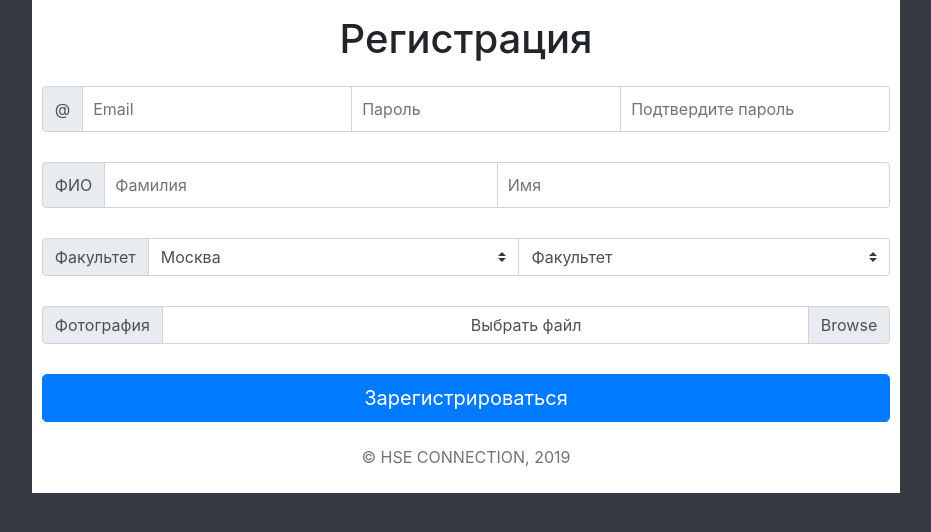
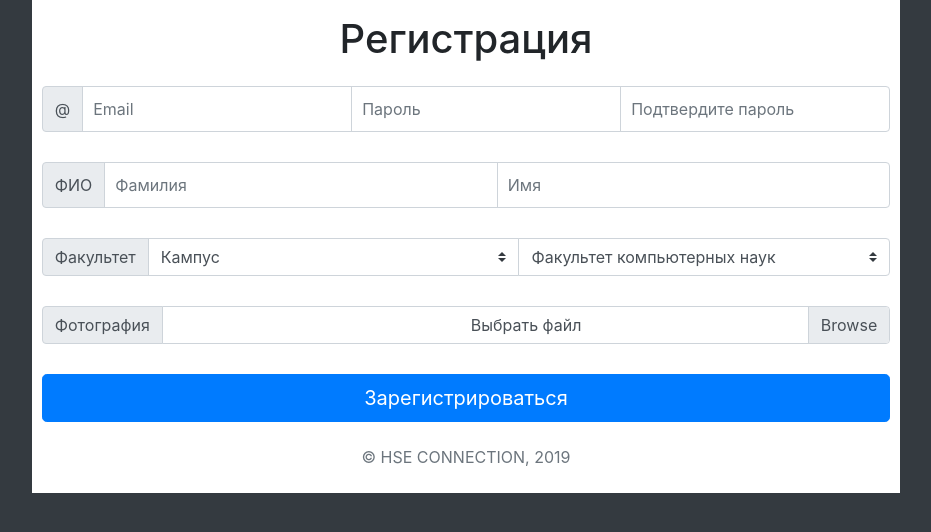
Before and after one commit to iishafiev/HSE-Connection, a Django app: page /auth/register in a window 1280 px wide. Shown: the part 154-686 px from the top of the page, without its empty margins (174-1105 px from the left). Run offline with Django 3.2, Linux system fonts and the light colour scheme; some libraries are stand-ins or nearby versions.

Commit message:
Rows in profile.html removed

```diff
--- a/hse_connection/login/templates/login/register.html
+++ b/hse_connection/login/templates/login/register.html
@@ -46,13 +46,14 @@
               <label class="input-group-text" for="inputGroupSelect">Факультет</label>
             </div>
             <select class="custom-select" id="inputCampus" >
-              <option value="Москва" selected>Москва</option>
+              <option disabled selected>Кампус</option>
+              <option value="Москва">Москва</option>
               <option value="Санкт-Петербург">Санкт-Петербург</option>
               <option value="Нижний Новгород">Нижний Новгород</option>
               <option value="Пермь">Пермь</option>
             </select>
             <select class="custom-select" id="inputFaculty">
-              <option selected>Факультет</option>
+              <option disabled>Факультет</option>
               <option value="Факультет компьютерных наук">Факультет компьютерных наук</option>
               <option value="Факультет бизнеса и менеджмента">Факультет бизнеса и менеджмента</option>
               <option value="Факультет экономических наук">Факультет экономических наук</option>
--- a/hse_connection/main/templates/main/profile.html
+++ b/hse_connection/main/templates/main/profile.html
@@ -183,8 +183,6 @@
                       </div>
                     </div>
                   </div>
-                </div>
-                <div class="row">
                   <div class="col-lg-6">
                     <div class="card border-light mb-3">
                       <img src="ph.jpeg" class="card-img-top" alt="...">
@@ -208,7 +206,6 @@
                     </div>
                   </div>
                 </div>
-              </div>
                 <!--Деятельность-->
                 <div class="tab-pane fade" id="business" role="tabpanel" aria-labelledby="business-tab">
 
```
Lines whose indentation alone changed are shown as unchanged.
